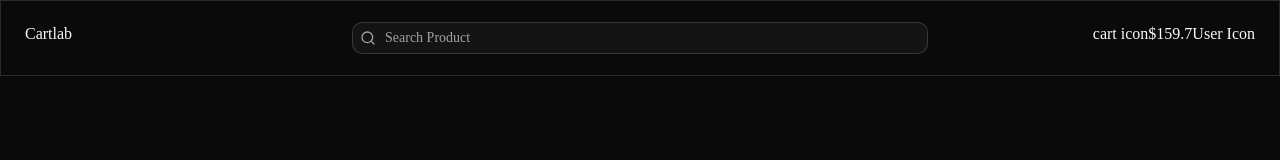
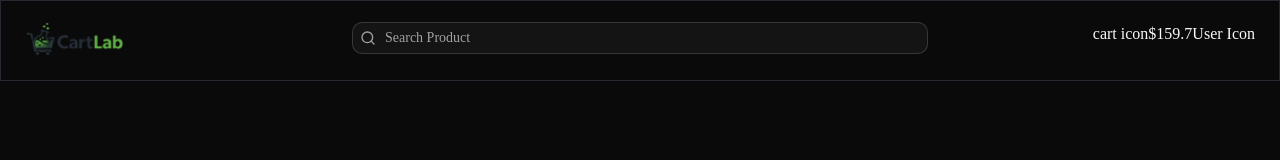
Before and after one commit to uvrjep8888/cartlab, a Next.js app: page / in a window 1280 px wide. Shown: the top 160 px of the page. Built offline with nearby package versions, Linux system fonts and the light colour scheme.

Commit message:
Add logo

```diff
--- a/app/page.tsx
+++ b/app/page.tsx
@@ -3,8 +3,6 @@ import Image from "next/image";
 
 export default function Home() {
   return (
-    <div className = "dark">
-      <Header />
-    </div>
-  );
+    <Header />
+  )
 }
--- a/components/layout/Header/index.tsx
+++ b/components/layout/Header/index.tsx
@@ -1,10 +1,19 @@
 import { Input } from "@/components/ui/input"
 import { Search } from "lucide-react"
-
+import Image from "next/image"
 export default function Header(){
     return(
         <div className = "border border-[#272A31] flex justify-between py-[21px] px-[24px]">
-            <p className = "flex-1">Cartlab</p>
+            <p className = "flex-1">
+                <Image
+                    className="dark"
+                    src="/logo.png"
+                    alt="Cart Lab logo"
+                    width={100}
+                    height={20}
+                    priority
+                />
+            </p>
             <div className = "flex-2 max-w-[576px]">
                 <div className="relative">
                     <Search className="absolute left-2 top-1/2 h-4 w-4 -translate-y-1/2 text-muted-foreground" />
```
Also changed, not shown: public/logo.png (added).
